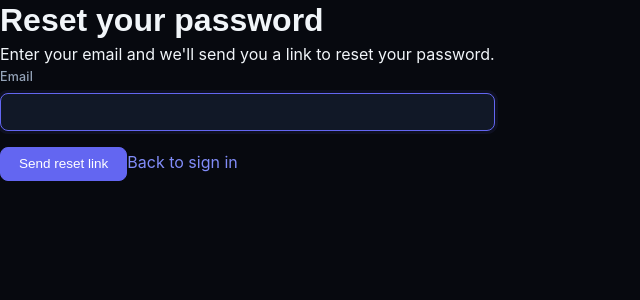
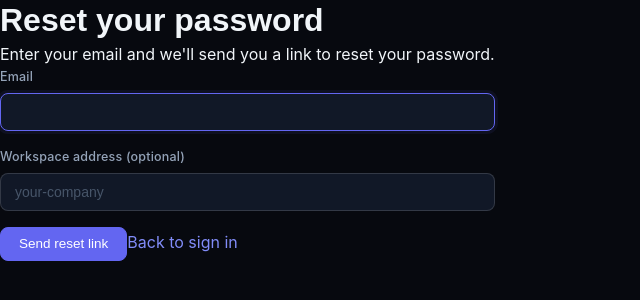
Before and after one commit to Rutikyadav71/Tenemsa, a React (Vite) app in the folder frontend/: page /forgot-password in a window 1280 px wide. Shown: the top 300 px of the page, without its empty margins (0-640 px from the left). Built offline with nearby package versions, Linux system fonts and the light colour scheme; no server answers.

Commit message:
feat(frontend): optional workspace on forgot-password

```diff
--- a/frontend/src/pages/ForgotPasswordPage.tsx
+++ b/frontend/src/pages/ForgotPasswordPage.tsx
@@ -1,9 +1,12 @@
 import { useState, type FormEvent } from "react";
 import axiosInstance from "../services/axiosInstance";
 import { Link } from "react-router-dom";
+import { getRememberedWorkspace } from "../services/companyService";
 
 export default function ForgotPasswordPage() {
   const [email, setEmail] = useState("");
+  // Optional: narrows the reset to one company when the same email is used in several workspaces.
+  const [workspace, setWorkspace] = useState(getRememberedWorkspace());
   const [submitted, setSubmitted] = useState(false);
   const [loading, setLoading] = useState(false);
   const [error, setError] = useState("");
@@ -16,7 +19,7 @@ export default function ForgotPasswordPage() {
       // Backend deliberately returns the same response whether or not the
       // email exists (avoids confirming to an attacker which emails are
       // registered) — so this always shows the same success state.
-      await axiosInstance.post("/api/auth/forgot-password", { email });
+      await axiosInstance.post("/api/auth/forgot-password", { email, workspace: workspace.trim() || undefined });
       setSubmitted(true);
     } catch {
       setError("Something went wrong. Please try again.");
@@ -49,6 +52,11 @@ export default function ForgotPasswordPage() {
                 autoFocus
               />
             </div>
+            <div className="form-group">
+              <label className="form-label">Workspace address (optional)</label>
+              <input className="form-control-ems" value={workspace} onChange={(e) => setWorkspace(e.target.value)}
+                placeholder="your-company" />
+            </div>
             {error && <p className="auth-error">{error}</p>}
             <button type="submit" className="btn-ems btn-primary-ems" disabled={loading}>
               {loading ? "Sending..." : "Send reset link"}
```
